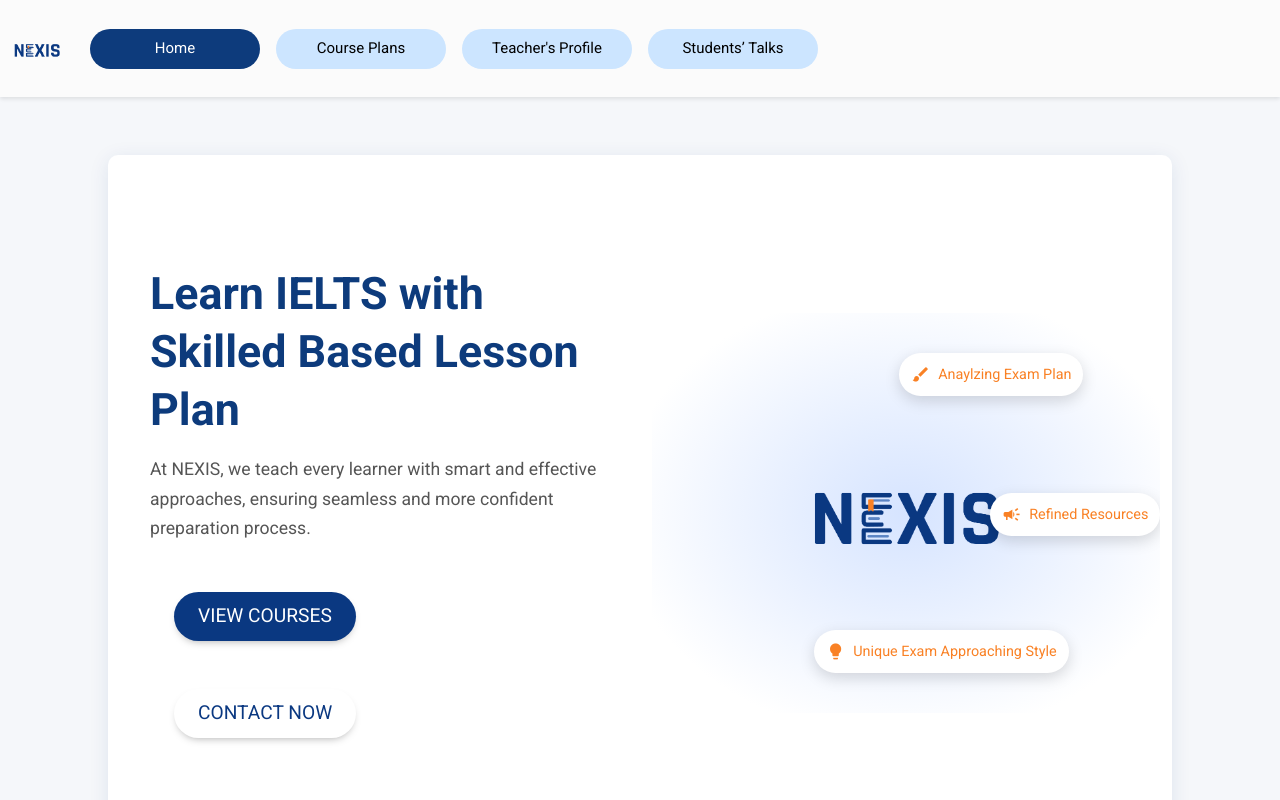
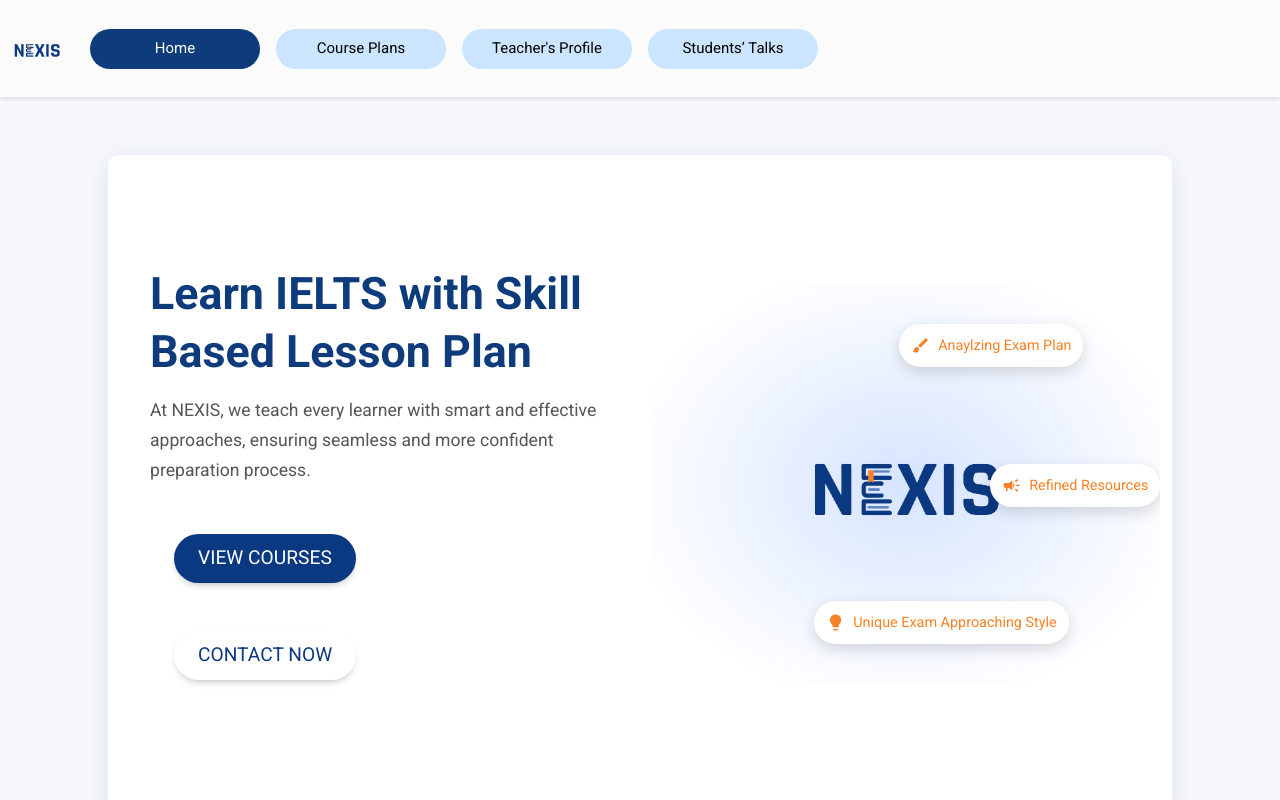
Before and after one commit to AndrosLinn/nexis_website, a website: page index.html in a window 1280 px wide. Shown: the top 800 px of the page. Drawn offline with Linux system fonts and the light colour scheme.

Commit message:
Skill Spelling Change

```diff
--- a/index.html
+++ b/index.html
@@ -445,7 +445,7 @@
           <!-- Left Text Column -->
           <div class="col-md-6">
             <div class="hero-text">
-              <h1>Learn IELTS with Skilled Based Lesson Plan</h1>
+              <h1>Learn IELTS with Skill Based Lesson Plan</h1>
               <p>
                 At NEXIS, we teach every learner with smart and effective approaches, ensuring
                 seamless and more confident preparation process.
```
